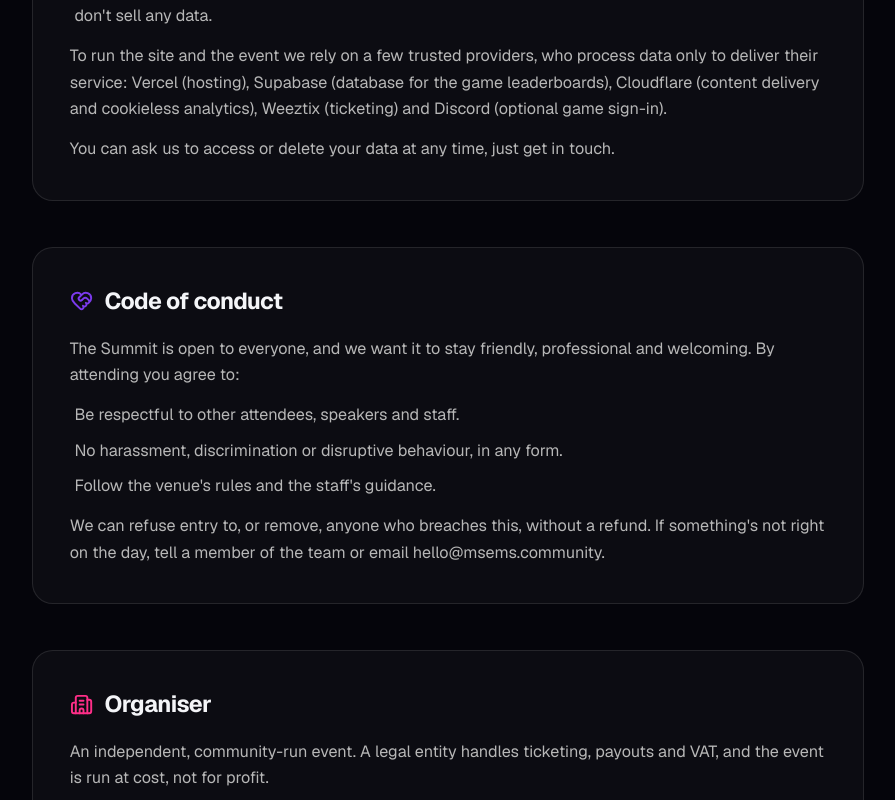
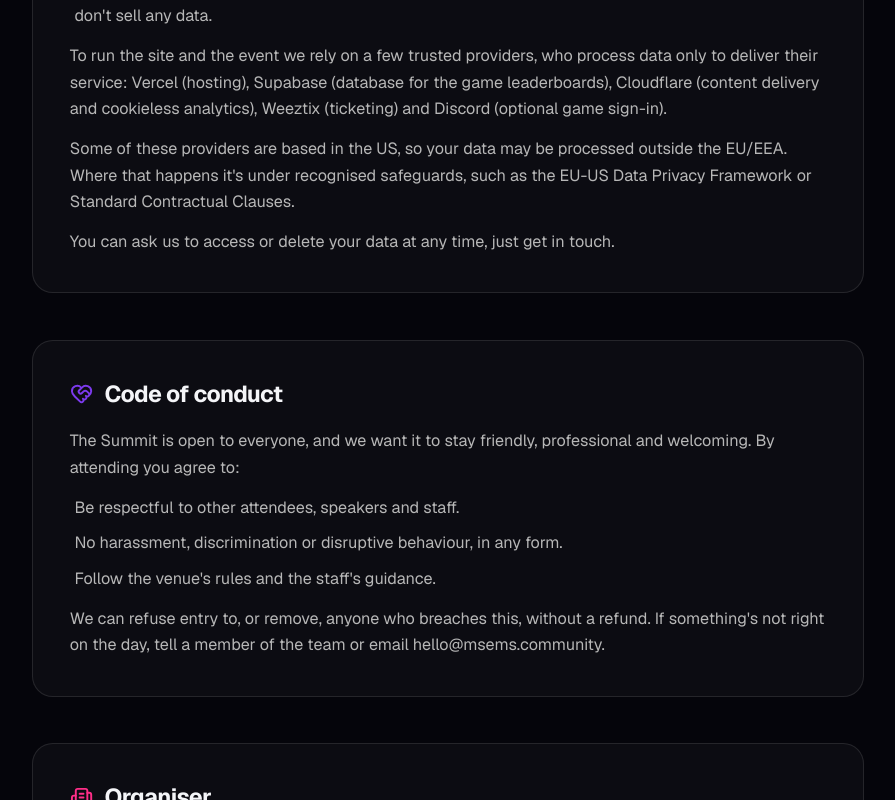
Before and after one commit to Microsoft-EMS-Community/msems-landing, a Next.js app: page /policies in a window 1280 px wide. Shown: the part 1160-1960 px from the top of the page, without its empty margins (192-1087 px from the left). Built offline with nearby package versions, Linux system fonts and the light colour scheme.

Commit message:
policies: disclose US/international data transfers (DPF/SCCs)

```diff
--- a/src/app/policies/page.tsx
+++ b/src/app/policies/page.tsx
@@ -124,6 +124,12 @@ export default function PoliciesPage() {
                 (ticketing) and Discord (optional game sign-in).
               </p>
               <p>
+                Some of these providers are based in the US, so your data may be
+                processed outside the EU/EEA. Where that happens it&apos;s under
+                recognised safeguards, such as the EU-US Data Privacy Framework
+                or Standard Contractual Clauses.
+              </p>
+              <p>
                 You can ask us to access or delete your data at any time, just
                 get in touch.
               </p>
```
